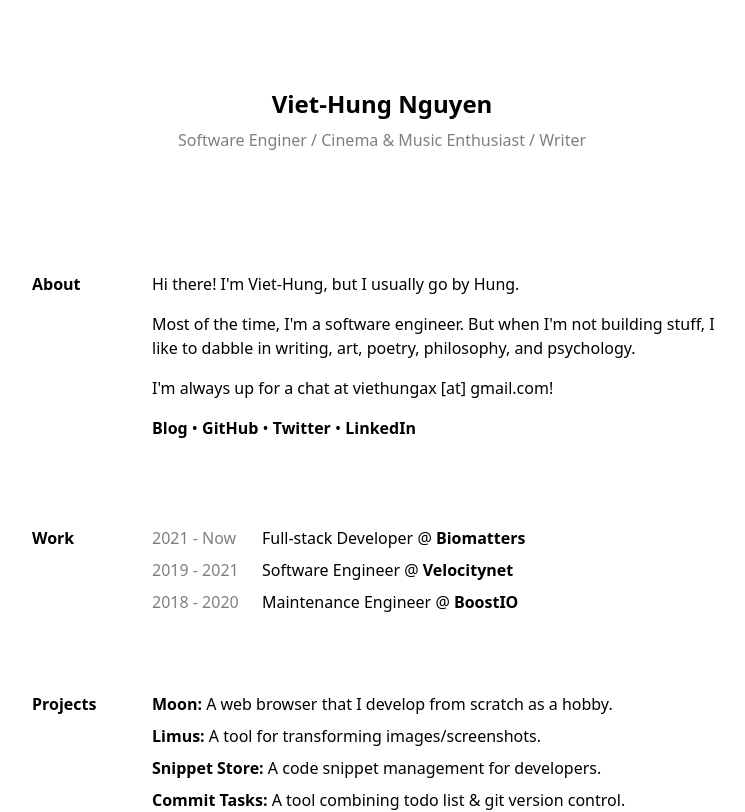
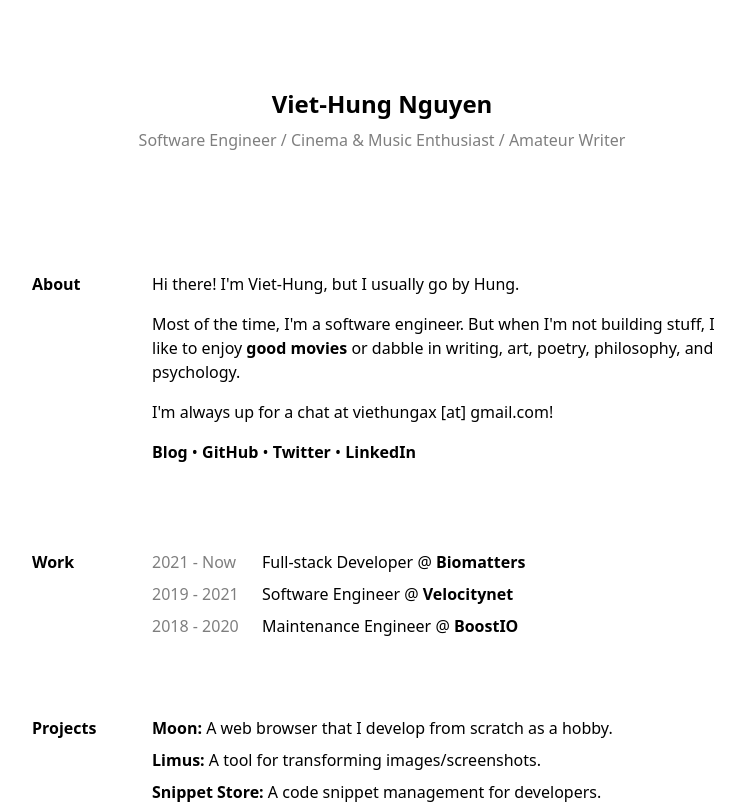
Before and after one commit to ZeroX-DG/zerox-dg.github.io, a React (Vite) app: page / in a window 1280 px wide. Shown: the top 812 px of the page, without its empty margins (258-1003 px from the left). Built offline with nearby package versions, Linux system fonts and the light colour scheme; no server answers.

Commit message:
Updated typos

```diff
--- a/src/sections/details/details.tsx
+++ b/src/sections/details/details.tsx
@@ -8,7 +8,7 @@ export const Details = () => (
             <div className='detail-title'>About</div>
             <div className='detail-body'>
                 <p>Hi there! I'm Viet-Hung, but I usually go by Hung.</p>
-                <p>Most of the time, I'm a software engineer. But when I'm not building stuff, I like to dabble in writing, art, poetry, philosophy, and psychology.</p>
+                <p>Most of the time, I'm a software engineer. But when I'm not building stuff, I like to enjoy <a href="https://letterboxd.com/viethung/films/" target="_blank">good movies</a> or dabble in writing, art, poetry, philosophy, and psychology.</p>
                 <p>I'm always up for a chat at viethungax [at] gmail.com!</p>
                 <p>
                     <a href="https://viethung.space/blog" target="_blank">Blog</a>{" "}•{" "}
--- a/src/sections/introduction/introduction.tsx
+++ b/src/sections/introduction/introduction.tsx
@@ -4,6 +4,6 @@ import './introduction.scss';
 export const Introduction = () => (
     <div id="introduction">
         <p id="name">Viet-Hung Nguyen</p>
-        <p id="title">Software Enginer / Cinema & Music Enthusiast / Writer</p>
+        <p id="title">Software Engineer / Cinema & Music Enthusiast / Amateur Writer</p>
     </div>
 );
```
